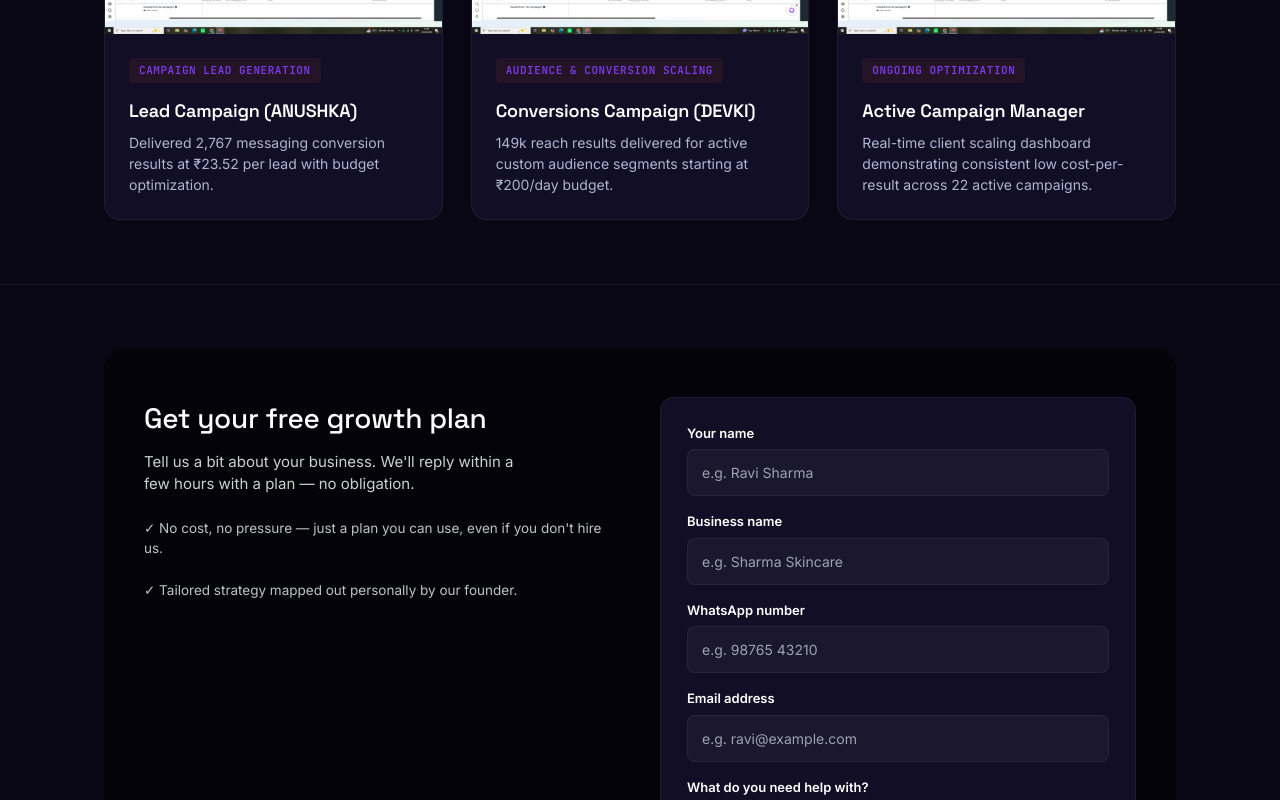
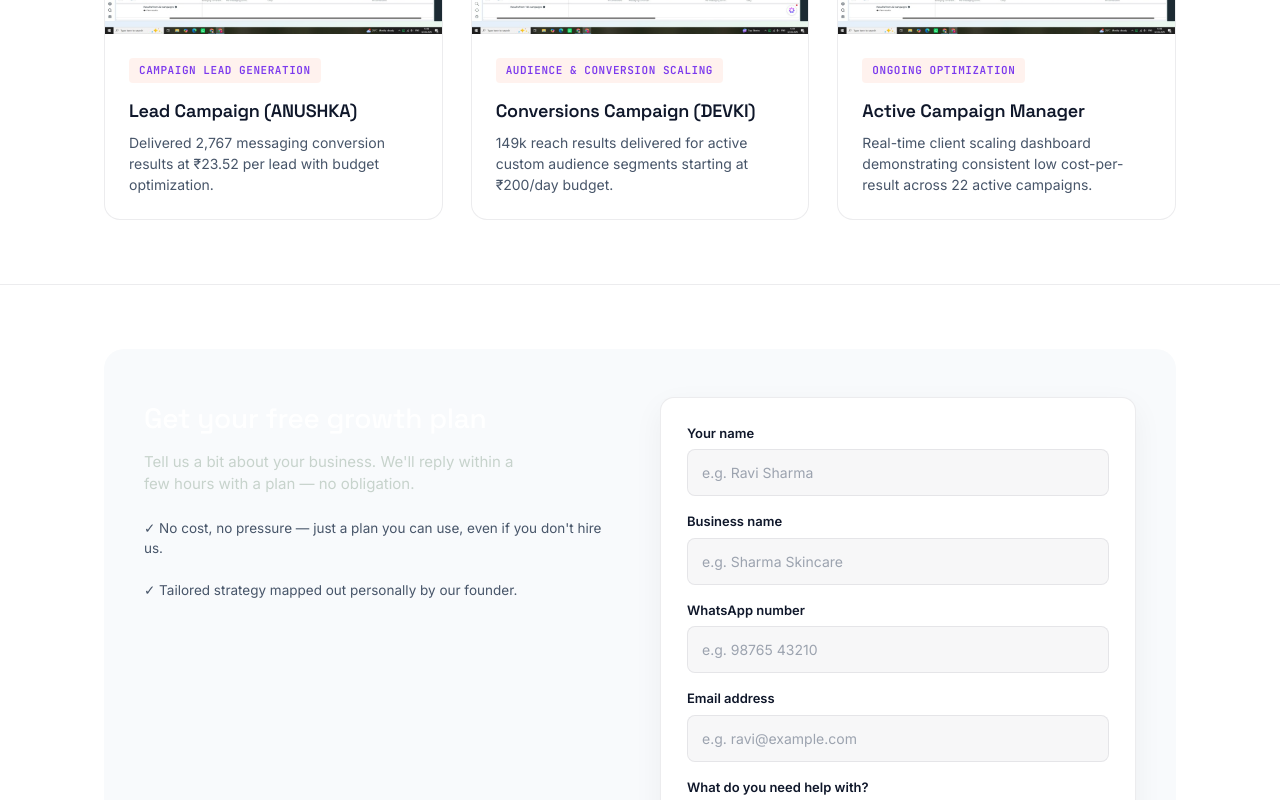
Before and after one commit to ravi-verma-001/landingpage, a Next.js app: page / in a window 1280 px wide. Shown: the part 2563-3363 px from the top of the page. Built offline with nearby package versions, Linux system fonts and the light colour scheme.

Commit message:
design: convert site to premium clean light theme for logo background blending

```diff
--- a/app/globals.css
+++ b/app/globals.css
@@ -5,15 +5,15 @@
 @tailwind utilities;
 
 :root {
-  --bg: #090714;
-  --ink: #FFFFFF;
-  --ink-soft: #AEB5D1;
+  --bg: #FFFFFF;
+  --ink: #0F172A;
+  --ink-soft: #475569;
   --primary: #7C3AED;
-  --primary-deep: #05030a;
+  --primary-deep: #F8FAFC;
   --accent: #6366F1;
-  --gold: #A78BFA;
-  --line: rgba(255, 255, 255, 0.06);
-  --card: #120e26;
+  --gold: #4F46E5;
+  --line: rgba(15, 23, 42, 0.08);
+  --card: #FFFFFF;
 }
 
 * {
@@ -248,6 +248,8 @@ a {
   border: 1px solid var(--line);
   border-radius: 16px;
   padding: 28px;
+  box-shadow: 0 4px 20px rgba(15, 23, 42, 0.03);
+  transition: all 0.3s ease;
 }
 
 .service-icon {
@@ -358,7 +360,7 @@ a {
   gap: 10px;
   align-items: flex-start;
   font-size: 13.5px;
-  color: #B9C6C0;
+  color: var(--ink-soft);
 }
 
 form {
@@ -367,6 +369,7 @@ form {
   padding: 26px;
   color: var(--ink);
   border: 1px solid var(--line);
+  box-shadow: 0 10px 30px rgba(15, 23, 42, 0.05);
 }
 
 .field {
@@ -389,7 +392,7 @@ form {
   font-size: 14px;
   font-family: 'Inter', sans-serif;
   color: var(--ink);
-  background: rgba(255, 255, 255, 0.04);
+  background: rgba(15, 23, 42, 0.03);
 }
 
 .field input:focus, .field select:focus {
@@ -628,20 +631,20 @@ footer {
 
 /* Blast Design Hero Theme Styles */
 .hero-blast-wrapper {
-  background: radial-gradient(ellipse at top, #1a123f 0%, var(--bg) 80%);
-  color: #ffffff;
+  background: radial-gradient(ellipse at top, #f5f3ff 0%, var(--bg) 80%);
+  color: var(--ink);
   position: relative;
   overflow: hidden;
   border-bottom: 1px solid var(--line);
 }
 
 .hero-blast-wrapper .topbar {
-  border-bottom: 1px solid rgba(255,255,255,0.04);
+  border-bottom: 1px solid var(--line);
   padding: 16px 0;
 }
 
 .hero-blast-wrapper .brand {
-  color: #ffffff;
+  color: var(--ink);
 }
 
 .top-cta-blast {
@@ -700,7 +703,7 @@ footer {
   font-size: 46px;
   font-weight: 700;
   line-height: 1.15;
-  color: #ffffff;
+  color: var(--ink);
   letter-spacing: -0.02em;
 }
 
```
